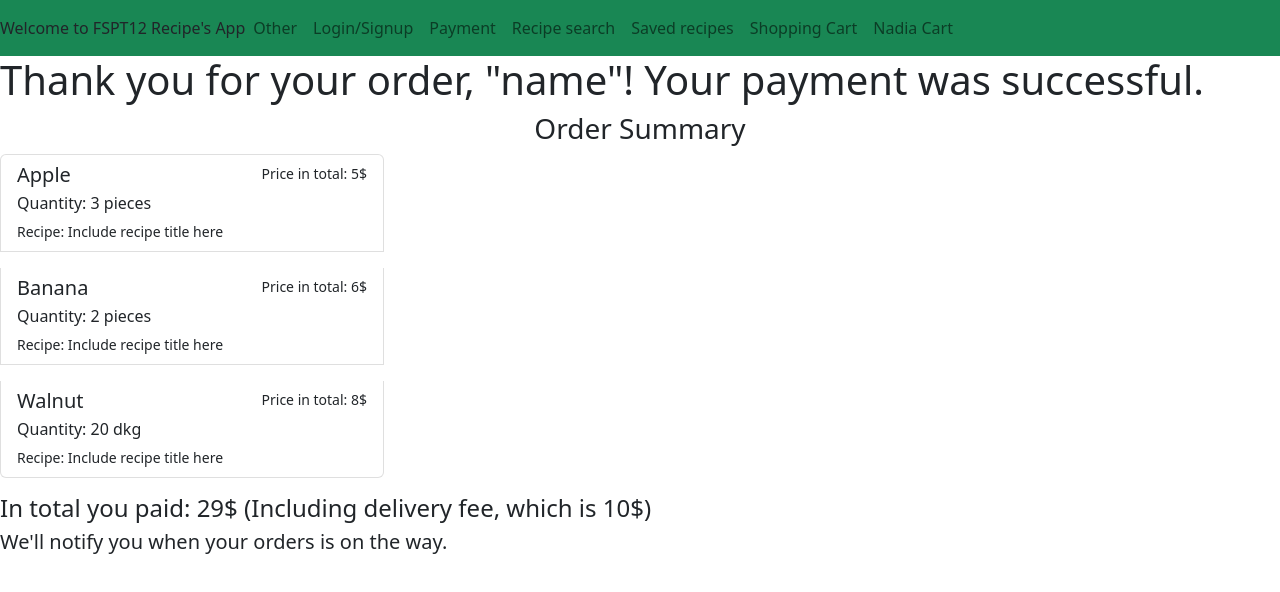
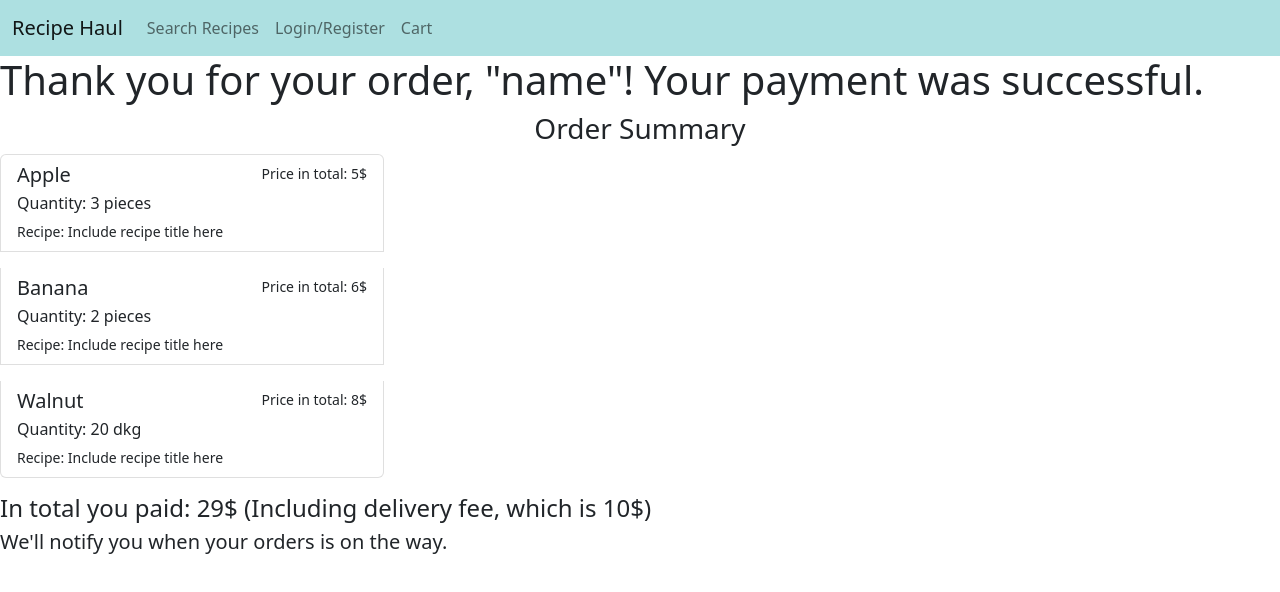
Before and after one commit to CodeOp-tech/FSPT12-final-project, a React (Create React App) app in the folder client/: page /payment-successful in a window 1280 px wide. Shown: the top 592 px of the page. Built offline with nearby package versions, Linux system fonts and the light colour scheme; no server answers.

Commit message:
all working

```diff
--- a/client/src/App.css
+++ b/client/src/App.css
@@ -7,3 +7,7 @@
 .list-group{
     width:30%;
 }
+
+.bg-nav{
+    background-color: #ADE0E1;
+}
--- a/client/src/App.js
+++ b/client/src/App.js
@@ -1,4 +1,5 @@
 import "./App.css";
+import React, { useState} from "react";
 import { Routes, Route, NavLink } from "react-router-dom";
 import Nav from "react-bootstrap/Nav";
 import Navbar from "react-bootstrap/Navbar";
@@ -23,53 +24,73 @@ import { ToastContainer, toast } from 'react-toastify';
 import 'react-toastify/dist/ReactToastify.css';
 import CartNadia from "./components/CartNadia";
 import Container from 'react-bootstrap/Container';
+import {
+  MDBNavbar,
+  MDBContainer,
+  MDBIcon,
+  MDBNavbarNav,
+  MDBNavbarItem,
+  MDBNavbarLink,
+  MDBNavbarToggler,
+  MDBNavbarBrand,
+  MDBCollapse,
+  MDBBadge
+} from 'mdb-react-ui-kit';
+import NavBar from "./components/Navbar";
+
+
 
 function App() {
+
+
+  function handleLogoutClick() {
+
+  }
+
+
   return (
     <AuthProvider>
-{/*     <BrowserRouter> */}
-    <div className="App">
-      <Navbar className="bg-success" bg="success" expand="lg">
-        Welcome to FSPT12 Recipe's App
+      <div>
+        <NavBar />
+
+
+
+{/*       <Navbar className="color-nav" variant="light" style={{color:"white"}} expand="lg">
+        <h3>Recipe Haul</h3>
         <Navbar.Toggle aria-controls="basic-navbar-nav" />
         <Navbar.Collapse id="basic-navbar-nav">
           <Nav className="me-auto">
-            <Nav.Link as={NavLink} to="/other">Other</Nav.Link>
+            <Nav.Link as={NavLink} to="/recipes">Recipe search</Nav.Link>
             <Nav.Link as={NavLink} to="/login">Login/Signup</Nav.Link>
-            <Nav.Link as={NavLink} to="/payment">Payment</Nav.Link>
-            <Nav.Link as={NavLink} to="/recipes">Recipe search</Nav.Link>
             <Nav.Link as={NavLink} to="/saved_recipes">Saved recipes</Nav.Link>
-            <Nav.Link as={NavLink} to="/shopping">Shopping Cart</Nav.Link>
-            <Nav.Link as={NavLink} to="/cartN">Nadia Cart</Nav.Link>
+            <Nav.Link as={NavLink} to="/cartN">Cart</Nav.Link>
 
           </Nav>
         </Navbar.Collapse>
-      </Navbar>
+      </Navbar> */}
 
 
       <Routes>
-        <Route path="other" element={<Other />} />
         <Route path="register" element={<Register />} />
         <Route path="login" element={<LoginA />} />
-        <Route path="/admin" element={
+        <Route path="ordersdash" element={
           <PrivateRoute>
-            <Admin/>
+            <OrdersDashA/>
           </PrivateRoute>
         }
         />
         <Route path="payment" element={<PaymentA />} />
         <Route path="recipes" element={<RecipesA />} />
-        <Route path="shopping" element={<ShoppingA />} />
         <Route path="saved_recipes" element={<SavedRecipes />} />
         <Route path="cartN" element={<CartNadia />} />
         <Route path="recipeinfo/:id" element={<Recipeinfo />} />
         <Route path="profile" element={<Profile />} />
         <Route path="order_history" element={<OrderHistory />} />
-        <Route path="ordersdash" element={<OrdersDashA />} />
+{/*         <Route path="ordersdash" element={<OrdersDashA />} /> */}
         <Route path="payment-successful" element={<PaymentSuccess />} />
       </Routes>
     </div>
-{/*     </BrowserRouter> */}
+
     </AuthProvider>
   );
 }
--- a/client/src/components/LoginA.js
+++ b/client/src/components/LoginA.js
@@ -129,7 +129,7 @@ function Login() {
         </MDBCol>
 
         <MDBCol sm='6' className='d-none d-sm-block px-0'>
-          <img src="https://www.simpleimageresizer.com/_uploads/photos/ebd7aab0/pasta-ga6821ad9e_1920_2_75.jpeg"
+          <img src="https://cdn.pixabay.com/photo/2015/06/01/23/43/pasta-794464_960_720.jpg"
             alt="Login image" className="w-100" style={{objectFit: 'cover', objectPosition: 'left'}} />
         </MDBCol>
 
--- /dev/null
+++ b/client/src/components/Navbar.js
@@ -0,0 +1,167 @@
+import { NavLink } from "react-router-dom";
+import React, { useState } from "react";
+import {
+  MDBNavbar,
+  MDBContainer,
+  MDBIcon,
+  MDBNavbarNav,
+  MDBNavbarItem,
+  MDBNavbarLink,
+  MDBNavbarToggler,
+  MDBNavbarBrand,
+  MDBCollapse,
+  MDBBadge,
+} from "mdb-react-ui-kit";
+import useAuth from "../hooks/useAuth";
+function Navbar(props) {
+  const [showNavColor, setShowNavColor] = useState(false);
+  const [showNavColorSecond, setShowNavColorSecond] = useState(false);
+  const [showNavColorThird, setShowNavColorThird] = useState(false);
+  const auth = useAuth();
+  console.log(auth);
+  function handleLogout() {
+    auth.signout();
+  }
+  return (
+    <>
+      {auth.isLoggedIn ? (
+        <MDBNavbar className="bg-nav" expand="lg">
+          <MDBContainer fluid>
+            <MDBNavbarBrand href="/recipes">Recipe Haul</MDBNavbarBrand>
+            <MDBNavbarToggler
+              type="button"
+              data-target="#navbarColor02"
+              aria-controls="navbarColor02"
+              aria-expanded="false"
+              aria-label="Toggle navigation"
+              onClick={() => setShowNavColor(!showNavColor)}
+            >
+              <MDBIcon icon="bars" fas />
+            </MDBNavbarToggler>
+            <MDBCollapse show={showNavColor} navbar>
+              <MDBNavbarNav className="me-auto mb-2 mb-lg-0">
+                <MDBNavbarItem className="active">
+                  <NavLink
+                    to="/recipes"
+                    style={{ textDecoration: "none" }}
+                    className="recipes_search"
+                  >
+                    <MDBNavbarLink aria-current="page" href="#">
+                      Search Recipes
+                    </MDBNavbarLink>
+                  </NavLink>
+                </MDBNavbarItem>
+                  <MDBNavbarItem>
+                    <NavLink
+                      to="/saved_recipes"
+                      style={{ textDecoration: "none" }}
+                      className="login_signup"
+                    >
+                      <MDBNavbarLink href="#">Saved Recipes</MDBNavbarLink>
+                    </NavLink>
+                  </MDBNavbarItem>
+
+                  <MDBNavbarItem>
+                    <NavLink
+                      to="/recipes"
+                      style={{ textDecoration: "none" }}
+                      className="login_signup"
+                    >
+                      <MDBNavbarLink href="#" onClick={handleLogout}>
+                        Logout
+                      </MDBNavbarLink>
+                    </NavLink>
+                  </MDBNavbarItem>
+                {auth.isAdmin ? (
+                  <MDBNavbarItem>
+                    <NavLink
+                      to="/ordersdash"
+                      style={{ textDecoration: "none" }}
+                      className="admin"
+                    >
+                      <MDBNavbarLink href="#">Admin</MDBNavbarLink>
+                    </NavLink>
+                  </MDBNavbarItem>
+                ) : (
+                  <MDBNavbarItem>
+                    <NavLink
+                      to="/profile"
+                      style={{ textDecoration: "none" }}
+                      className="profile"
+                    >
+                      <MDBNavbarLink href="#">My Profile</MDBNavbarLink>
+                    </NavLink>
+                  </MDBNavbarItem>
+                )}
+                <MDBNavbarItem>
+                  <NavLink
+                    to="/saved_recipes"
+                    style={{ textDecoration: "none" }}
+                    className="cart"
+                  >
+                    <MDBNavbarLink href="#">Cart</MDBNavbarLink>
+                  </NavLink>
+                </MDBNavbarItem>
+              </MDBNavbarNav>
+            </MDBCollapse>
+          </MDBContainer>
+        </MDBNavbar>
+      ) : (
+        <MDBNavbar className="bg-nav" expand="lg">
+          <MDBContainer fluid>
+            <MDBNavbarBrand href="/recipes">Recipe Haul</MDBNavbarBrand>
+            <MDBNavbarToggler
+              type="button"
+              data-target="#navbarColor02"
+              aria-controls="navbarColor02"
+              aria-expanded="false"
+              aria-label="Toggle navigation"
+              onClick={() => setShowNavColor(!showNavColor)}
+            >
+              <MDBIcon icon="bars" fas />
+            </MDBNavbarToggler>
+            <MDBCollapse show={showNavColor} navbar>
+              <MDBNavbarNav className="me-auto mb-2 mb-lg-0">
+                <MDBNavbarItem className="active">
+                  <NavLink
+                    to="/recipes"
+                    style={{ textDecoration: "none" }}
+                    className="recipes_search"
+                  >
+                    <MDBNavbarLink aria-current="page" href="#">
+                      Search Recipes
+                    </MDBNavbarLink>
+                  </NavLink>
+                </MDBNavbarItem>
+                  <MDBNavbarItem>
+                    <NavLink
+                      to="/login"
+                      style={{ textDecoration: "none" }}
+                      className="login_signup"
+                    >
+                      <MDBNavbarLink
+                        href="#"
+                        onClick={() => console.log("here")}
+                      >
+                        Login/Register
+                      </MDBNavbarLink>
+                    </NavLink>
+                  </MDBNavbarItem>
+                <MDBNavbarItem>
+                  <NavLink
+                    to="/saved_recipes"
+                    style={{ textDecoration: "none" }}
+                    className="cart"
+                  >
+                    <MDBNavbarLink href="#">Cart</MDBNavbarLink>
+                  </NavLink>
+                </MDBNavbarItem>
+              </MDBNavbarNav>
+            </MDBCollapse>
+          </MDBContainer>
+        </MDBNavbar>
+      )}
+    </>
+  );
+}
+export default Navbar;
--- a/client/src/components/Register.js
+++ b/client/src/components/Register.js
@@ -53,7 +53,6 @@ function Register() {
 
   return (
     <div>
-      <h1>Signup</h1>
 
     <MDBContainer fluid className='h-custom'>
 
@@ -68,7 +67,7 @@ function Register() {
 
                 <MDBCol md='6' className='p-5 bg-white'>
 
-                  <h3 className="fw-normal mb-5" style={{color: '#4835d4'}}>Login Information</h3>
+                  <h3 className="fw-normal mb-5" style={{color: '#668835'}}>Login Information</h3>
 
                   <MDBInput wrapperClass='mb-4' labelClass='text-black' value={user.email} onChange={handleChange} name = "email" label='Email' size='lg' id='form3' type='text'/>
 
@@ -117,7 +116,7 @@ function Register() {
                   </MDBRow>
 
                   <MDBCheckbox name='flexCheck' id='flexCheckDefault' labelClass='text-white mb-4' label='I accept the Terms and Conditions.' />
-                  <MDBBtn onClick={login} color='light' size='lg'>Register</MDBBtn>
+                  <MDBBtn  onClick={login} color="warning" size='lg'>Register</MDBBtn>
 
                 </MDBCol>
               </MDBRow>
--- /dev/null
+++ b/client/src/contexts 2/auth.js
@@ -0,0 +1,5 @@
+import { createContext } from "react";
+
+const authContext = createContext();
+
+export default authContext;
--- /dev/null
+++ b/client/src/hooks 2/useAuth.js
@@ -0,0 +1,8 @@
+import { useContext } from "react";
+import authContext from "../contexts/auth";
+
+function useAuth(){
+    return useContext(authContext);
+}
+
+export default useAuth;
--- a/client/src/hooks/useProvideAuth.js
+++ b/client/src/hooks/useProvideAuth.js
@@ -11,6 +11,7 @@ import { useNavigate } from "react-router-dom";
 // "!!" converts an object to boolean, this prevents against the object being translated into "null", so much easier to read, w/o this, no one will be aware of it
 export default function useProvideAuth() {
     const [isLoggedIn, setIsLoggedIn] = useState(!!localStorage.getItem("token"));
+    const [isAdmin, setIsAdmin] = useState(false);
     const navigate = useNavigate();
 
     //receiving a user object and a callback function (cb)
@@ -28,9 +29,11 @@ export default function useProvideAuth() {
         localStorage.setItem("token", data.token);
         setIsLoggedIn(true);
         if (data.isAdmin) {
+          setIsAdmin(true)
           navigate("/ordersdash")
           console.log(data.isAdmin);
         } else {
+          setIsAdmin(false)
           navigate("/profile")
         }
 
@@ -43,7 +46,8 @@ export default function useProvideAuth() {
     const signout = (cb) => {
       localStorage.removeItem("token");
       setIsLoggedIn(false);
+      setIsAdmin(false);
       cb();
     };
-    return { isLoggedIn, signin, signout };
+    return { isLoggedIn, signin, signout, isAdmin };
   }
--- a/client/src/register.css
+++ b/client/src/register.css
@@ -10,7 +10,7 @@
   } */
 
   .bg-indigo {
-    background-color: #4835d4;
+    background-color: #668835;
   }
 
   @media (min-width: 1025px) {
@@ -46,3 +46,8 @@
       border-top-right-radius: 15px;
     }
   }
+
+.color-button {
+    background: #4285F4;
+    color: red !important;
+    }
```
Also changed, not shown: client/src/components/Profile.js (+34 -2 lines), client/src/profile.css (+6 -2 lines), 1 other file (tests, documents, lock files or other folders).
